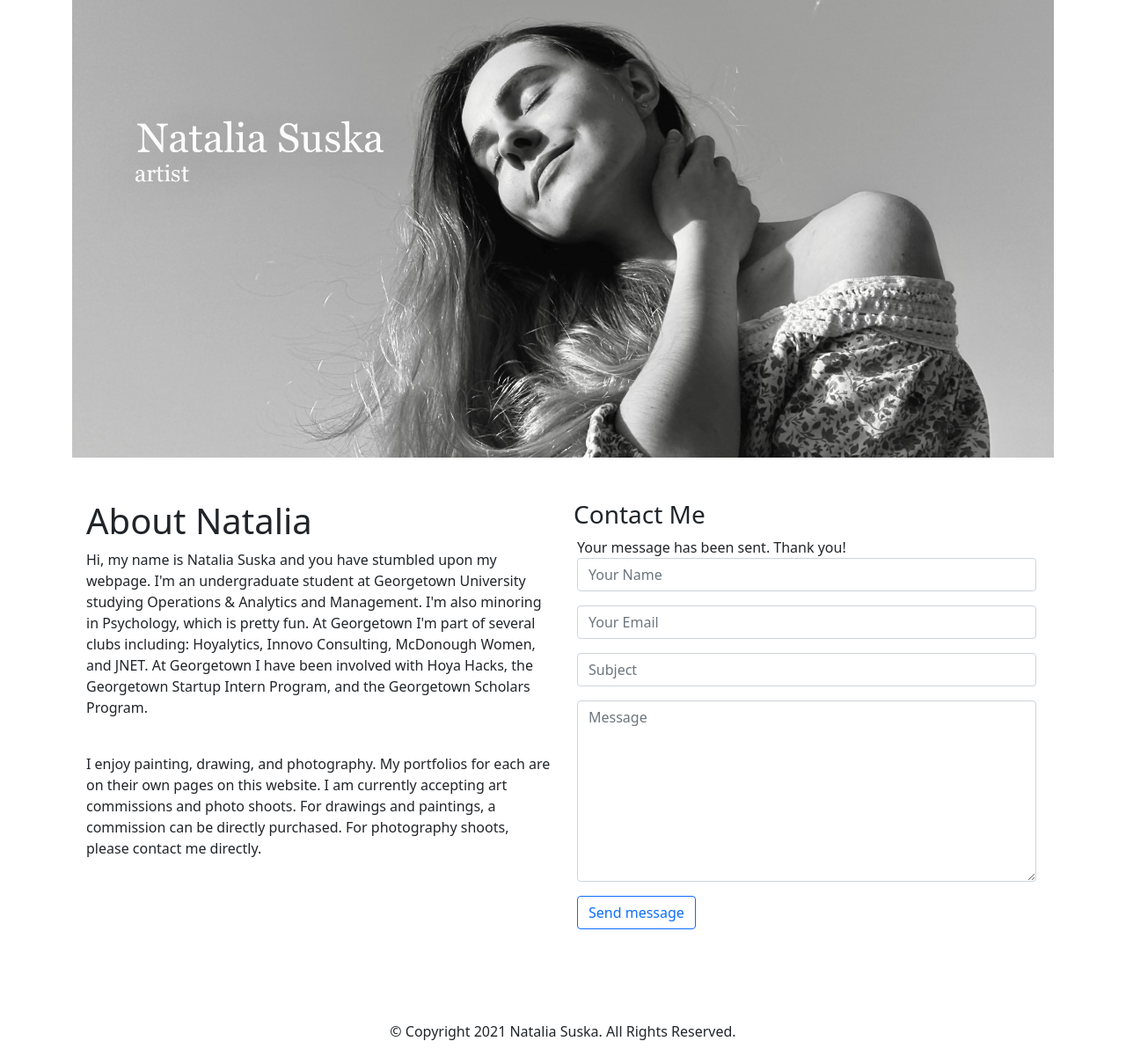
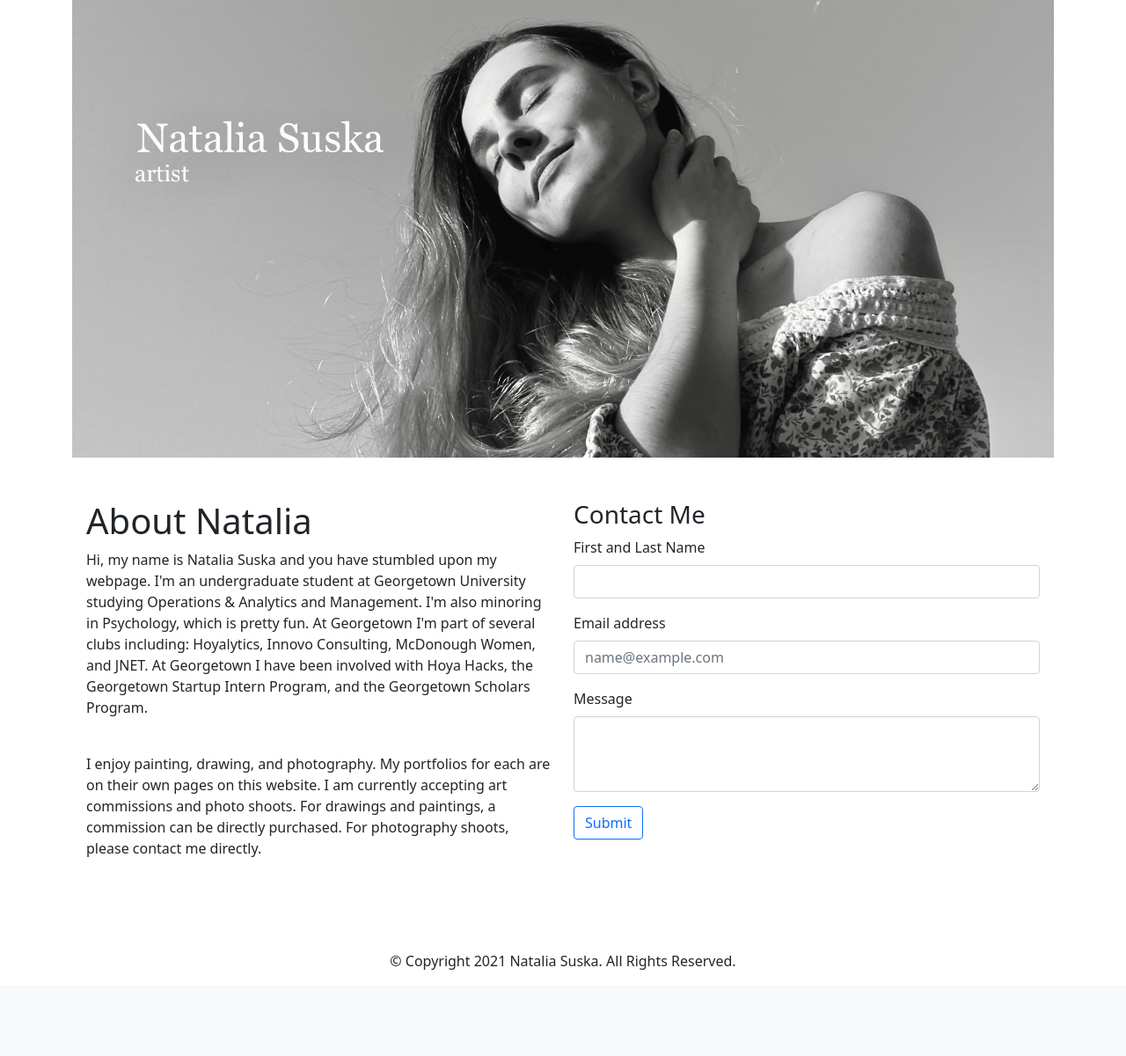
Before and after one commit to nataliasuska/natalia, a Flask app: page / in a window 1280 px wide. Shown: the part 89-1289 px from the top of the page at 88% size. After the commit the page ends 1191 px from the top, so only its background shows below. Run offline with Flask 2, Linux system fonts and the light colour scheme.

Commit message:
Revert "form added"
This reverts commit 3cd17e4ce1d288b8c71c12d3fea1e6506627662e.

```diff
--- a/website/routes/home_route.py
+++ b/website/routes/home_route.py
@@ -1,37 +1,9 @@
-from flask import Blueprint, render_template, Flask, request, flash
-from form import ContactForm
-from flask_mail import Mail, Message
-import smtplib
-from dotenv import load_dotenv
-load_dotenv()
-
-EMAIL = os.environ.get("EMAIL")
-PASS = os.environ.get("PASS")
-
+from flask import Blueprint, render_template
 
 home_routes = Blueprint("home_routes", __name__)
 
 @home_routes.route("/")
 @home_routes.route("/home")
-def home():
-    if request.method == "POST":
-        data = request.form
-        data = request.form
-        send_email(data["name"], data["email"], data["subject"], data["message"])
-        return render_template("home.html", msg_sent=True)
-    return render_template("home.html", msg_sent=False)
-
-
-def send_email(name, email, phone, message):
-    email_message = f"Subject:New Message\n\nName: {name}\nEmail: {email}\nSubject: {subject}\nMessage:{message}"
-    with smtplib.SMTP("smtp.zoho.eu") as connection:
-        connection.starttls()
-        connection.login(EMAIL, PASS)
-        connection.sendmail(EMAIL, EMAIL, email_message)
-
-if __name__=="__main__":
-    home_routes.run(debug=True)
-
 def index():
     print("HOME")
     return render_template("home.html")
--- a/website/templates/drawings.html
+++ b/website/templates/drawings.html
@@ -12,7 +12,7 @@
 <div class="row">
     <div class="column">
         <img src="https://github.com/nataliasuska/natalia/blob/main/website/templates/drawings/stpeter.jpg?raw=true" class="img-fluid" width="300" alt="Abstract drawing of woman double exposure with St. Peter's Basilica">
-        <img src="https://github.com/nataliasuska/natalia/blob/main/website/templates/drawings/guitarist.JPG?raw=true" class="img-fluid" width="300" alt="Abstract rock drawings of man">
+        <img src="https://github.com/nataliasuska/natalia/blob/main/website/templates/drawings/guitarist.jpg?raw=true" class="img-fluid" width="300" alt="Abstract rock drawings of man">
     </div>
     <div class="column">
         <img src="https://github.com/nataliasuska/natalia/blob/main/website/templates/drawings/brown.jpg?raw=true" class="img-fluid" width="300" alt="Photo of Neuschweinstein Castle in Germany">
@@ -20,7 +20,7 @@
     </div>
     <div class="column">
         <img src="https://github.com/nataliasuska/natalia/blob/main/website/templates/drawings/france.jpg?raw=true" class="img-fluid" width="300" alt="Drawings of two siblings, girl and boy">
-        <img src="https://github.com/nataliasuska/natalia/blob/main/website/templates/drawings/grandma.JPG?raw=true" class="img-fluid" width="300" alt="Drawing of grandmother">
+        <img src="https://github.com/nataliasuska/natalia/blob/main/website/templates/drawings/grandma.jpg?raw=true" class="img-fluid" width="300" alt="Drawing of grandmother">
     </div>
 </div>
 
--- a/website/templates/home.html
+++ b/website/templates/home.html
@@ -26,43 +26,23 @@
           </div>
           <div class="col">
               <h3>Contact Me</h3>
-              <form action="/home" name="sentMessage" method="post" class="contactForm" novalidate>
-                <div class="row">
-                    <div id="sendmessage">Your message has been sent. Thank you!</div>
-                    <div id="errormessage"></div>
-
-                   <div class="mb-3">
-                    <div class="form-group contact-block1">
-                        <input type="text" name="name" class="form-control" id="name" placeholder="Your Name" data-rule="minlen:4" data-msg="Please enter at least 4 chars" />
-                        <div class="validation"></div>
-                    </div>
-                   </div>
-
+              <form>
                     <div class="mb-3">
-                        <div class="form-group">
-                            <input type="email" class="form-control" name="email" id="email" placeholder="Your Email" data-rule="email" data-msg="Please enter a valid email" />
-                            <div class="validation"></div>
-                        </div>
+                        <label for="Name" class="form-label">First and Last Name</label>
+                        <input class="form-control" type="text" id="Name" aria-label="default input example">
                     </div>
 
                     <div class="mb-3">
-                        <div class="form-group">
-                          <input type="text" class="form-control" name="subject" id="subject" placeholder="Subject" data-rule="minlen:4" data-msg="Please enter at least 8 chars of subject" />
-                          <div class="validation"></div>
-                        </div>
+                    <label for="Email" class="form-label">Email address</label>
+                    <input type="email" class="form-control" id="Email" placeholder="name@example.com" aria-describedby="emailHelp">
                     </div>
 
                     <div class="mb-3">
-                         <div class="form-group">
-                           <textarea class="form-control" name="message" rows="8" data-rule="required" data-msg="Please write something for us" placeholder="Message"></textarea>
-                           <div class="validation"></div>
-                         </div>
+                        <label for="Text" class="form-label">Message</label>
+                        <textarea class="form-control" id="Text" rows="3"></textarea>
                     </div>
 
-                    <div class="mb-3">
-                         <input type="submit" class="btn btn-outline-primary btn-send" value="Send message">
-                    </div>
-                </div>
+                    <button type="submit" class="btn btn-outline-primary">Submit</button>
               </form>
           </div>
         </div>
```
